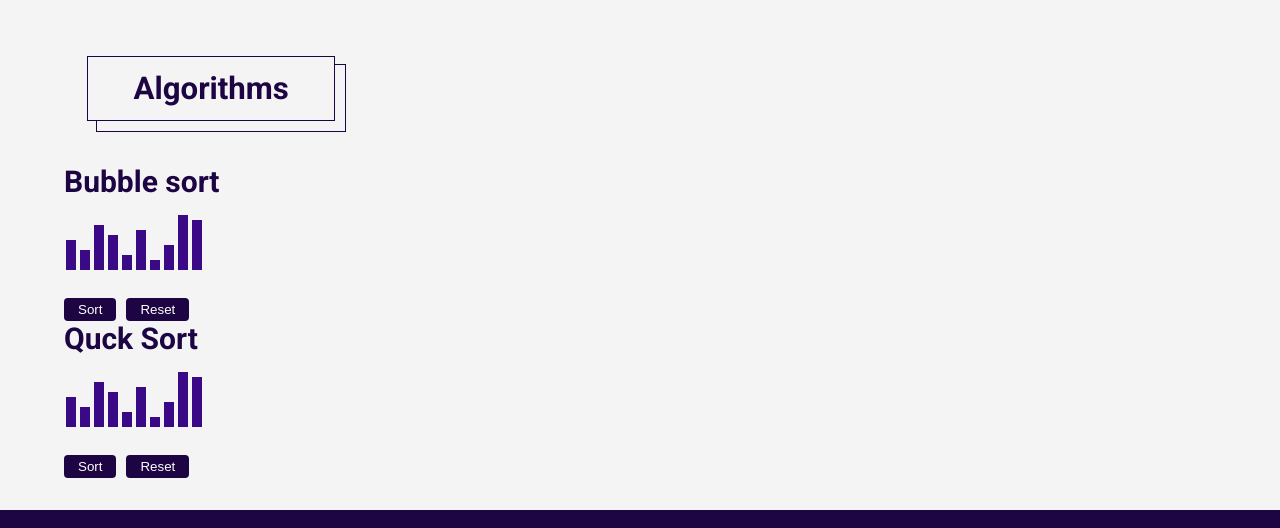
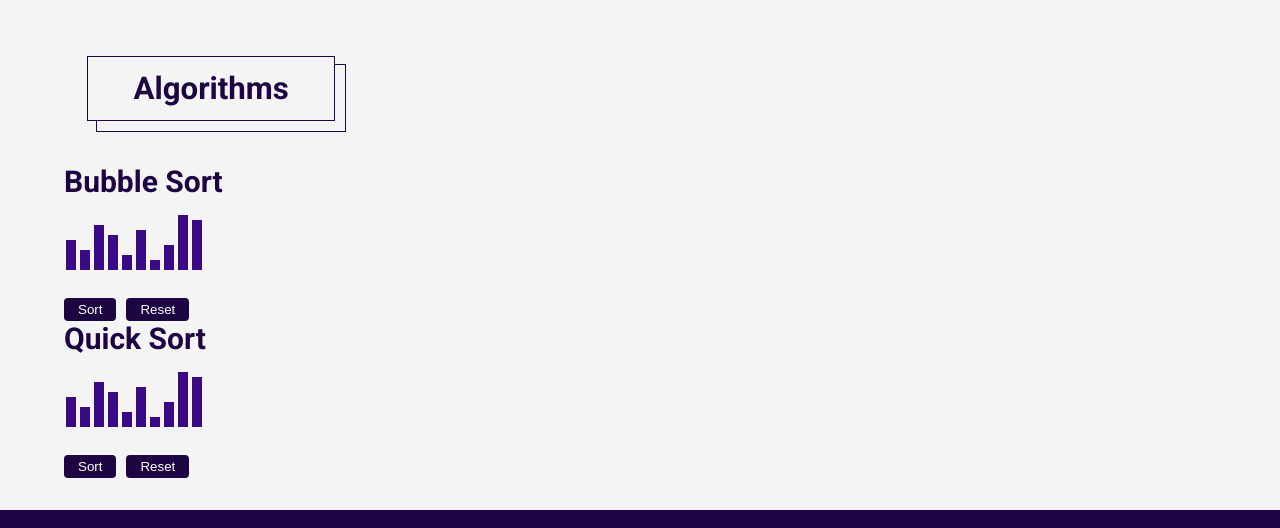
Before and after one commit to Ice-Cap/my-portfolio-website, a React (Create React App) app: page / in a window 1280 px wide. Shown: the top 528 px of the page. Built offline with nearby package versions, Linux system fonts and the light colour scheme.

Commit message:
refactoring algorithms components

```diff
--- a/src/components/Algorithms.js
+++ b/src/components/Algorithms.js
@@ -1,31 +1,16 @@
-import React, { useState } from 'react';
-import Algorithm from './Algorithm';
+import React from 'react';
+import BubbleSort from './algorithms/BubbleSort';
 import QuickSort from './algorithms/QuickSort';
 
 function Algorithms() {
-    const [arrayToSort, setArrayToSort] = useState([5, 3, 8, 6, 2, 7, 1, 4, 10, 9]);
-
-    function reset() {
-        setArrayToSort([5, 3, 8, 6, 2, 7, 1, 4, 10, 9]);
-    }
-
     return (
         <section id="algos">
             <div className="container">
                 <div className="section-heading">
                     <h2>Algorithms</h2>
                 </div>
-                <Algorithm
-                    title="Bubble sort"
-                    array={arrayToSort}
-                    reset={reset}
-                    type={'bubble'}
-                />
-                <QuickSort
-                    title="Quick sort"
-                    array={arrayToSort}
-                    reset={reset}
-                />
+                <BubbleSort />
+                <QuickSort />
             </div>
         </section>
     );
--- /dev/null
+++ b/src/components/algorithms/Algorithm.js
@@ -0,0 +1,16 @@
+import React from 'react';
+
+function Algorithm(props) {
+    return (
+        <div>
+            <h3>{props.title}</h3>
+            <div className='array-container'>
+                {props.display}
+            </div>
+            <button onClick={() => props.sort()}>Sort</button>
+            <button onClick={() => props.reset()}>Reset</button>
+        </div>
+    );
+}
+
+export default Algorithm;
--- a/src/components/Algorithm.js
+++ b/src/components/algorithms/BubbleSort.js
@@ -1,15 +1,11 @@
-import React, { useState, useEffect } from 'react';
-import useAlgorithmState from '../hooks/useAlgorithmState';
+import React from 'react';
+import useAlgorithmState from '../../hooks/useAlgorithmState';
+import Algorithm from './Algorithm';
 
 const delay = (ms) => new Promise((resolve) => setTimeout(resolve, ms));
 
-let display = [];
-let sortedArray = [];
-
-function Algorithm(props) {
-    const [state, setState] = useAlgorithmState();
-    let arrayToSort = props.array;
-    // let arrayToSort = [5, 3, 8, 6, 2, 7, 1, 4, 10, 9];
+function BubbleSort(props) {
+    let [state, setState, display, reset] = useAlgorithmState();
 
     /**
      * Bubble sort sorts an array by
@@ -49,10 +45,8 @@ function Algorithm(props) {
                     arr[i] = next;
                     arr[i + 1] = current;
                     sorted = false;
-                    setState((prev) => ({...prev, swap: true}));
+                    setState((prev) => ({...prev, swap: true, array: arr}));
                 }
-
-                sortedArray = arr;
 
                 await delay(70);
             }
@@ -61,27 +55,14 @@ function Algorithm(props) {
         setState((prev) => ({...prev, isSorted: true}));
     }
 
-    display = arrayToSort.map((item, index) => {
-        const isCurrent = index === state.currIndex;
-        const isNext = index === state.nextIndex;
-        let classes = 'item ' + 'i' + item + ' ';
-        if ((isCurrent || isNext) && !state.isSorted) {
-            classes += 'check-swap';
-        }
-
-        return <span className={classes} key={item + '-' + index}></span>;
-    });
-
     return (
-        <div>
-            <h3>{props.title}</h3>
-            <div className='array-container'>
-                {display}
-            </div>
-            <button onClick={() => bubbleSort(arrayToSort)}>Sort</button>
-            <button onClick={() => props.reset()}>Reset</button>
-        </div>
+        <Algorithm
+            title='Bubble Sort'
+            display={display}
+            sort={() => bubbleSort(state.array)}
+            reset={reset}
+        />
     );
 }
 
-export default Algorithm;
+export default BubbleSort;
--- a/src/components/algorithms/QuickSort.js
+++ b/src/components/algorithms/QuickSort.js
@@ -1,11 +1,12 @@
 import React, { useState, useEffect, useMemo, useCallback } from 'react';
 import useAlgorithmState from '../../hooks/useAlgorithmState';
+import Algorithm from './Algorithm';
 
 const delay = (ms) => new Promise((resolve) => setTimeout(resolve, ms));
 
 function QuickSort(props) {
     let [state, setState, display, reset] = useAlgorithmState();
-    let arrayToSort = [5, 3, 8, 6, 2, 7, 1, 4, 10, 9];
+    const arrayToSort = state.array;
 
     async function quickSort(arr, start, end) {
         setState((prev) => ({...prev, isSorted: false}));
@@ -26,7 +27,7 @@ function QuickSort(props) {
         let i = start - 1;
 
         for (let j = start; j < end; j++) {
-            await delay(80);
+            await delay(40);
 
             if (arr[j] < pivot) {
                 i++;
@@ -50,7 +51,7 @@ function QuickSort(props) {
             swap: true
         }));
 
-        await delay(80);
+        await delay(40);
 
         return i + 1;
     }
@@ -62,14 +63,12 @@ function QuickSort(props) {
     };
 
     return (
-        <div>
-            <h3>Quck Sort</h3>
-            <div className='array-container'>
-                {display}
-            </div>
-            <button onClick={() => quickSort(arrayToSort, 0, arrayToSort.length - 1)}>Sort</button>
-            <button onClick={() => reset()}>Reset</button>
-        </div>
+        <Algorithm
+            title='Quick Sort'
+            display={display}
+            sort={() => quickSort(arrayToSort, 0, arrayToSort.length - 1)}
+            reset={reset}
+        />
     );
 }
 
--- a/src/hooks/useAlgorithmState.js
+++ b/src/hooks/useAlgorithmState.js
@@ -1,6 +1,4 @@
 import React, { useState } from 'react';
-
-let arrayToSort = [5, 3, 8, 6, 2, 7, 1, 4, 10, 9];
 
 function useAlgorithmState(props) {
     const [state, setState] = useState({
@@ -23,7 +21,7 @@ function useAlgorithmState(props) {
     });
 
     function reset() {
-        setState((prev) => ({...prev, array: arrayToSort}));
+        setState((prev) => ({...prev, array: [5, 3, 8, 6, 2, 7, 1, 4, 10, 9]}));
     }
 
     return [state, setState, display, reset];
```
